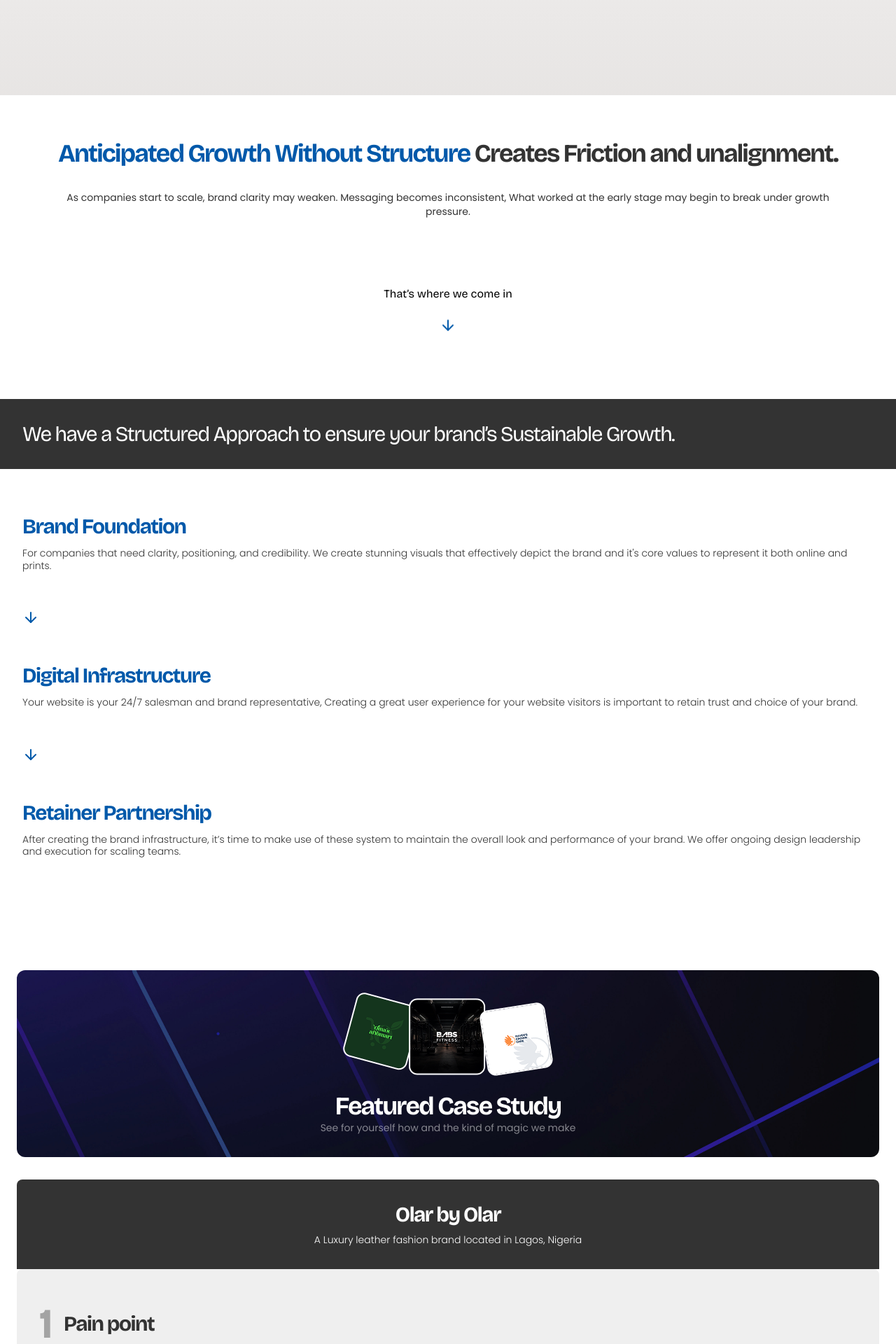
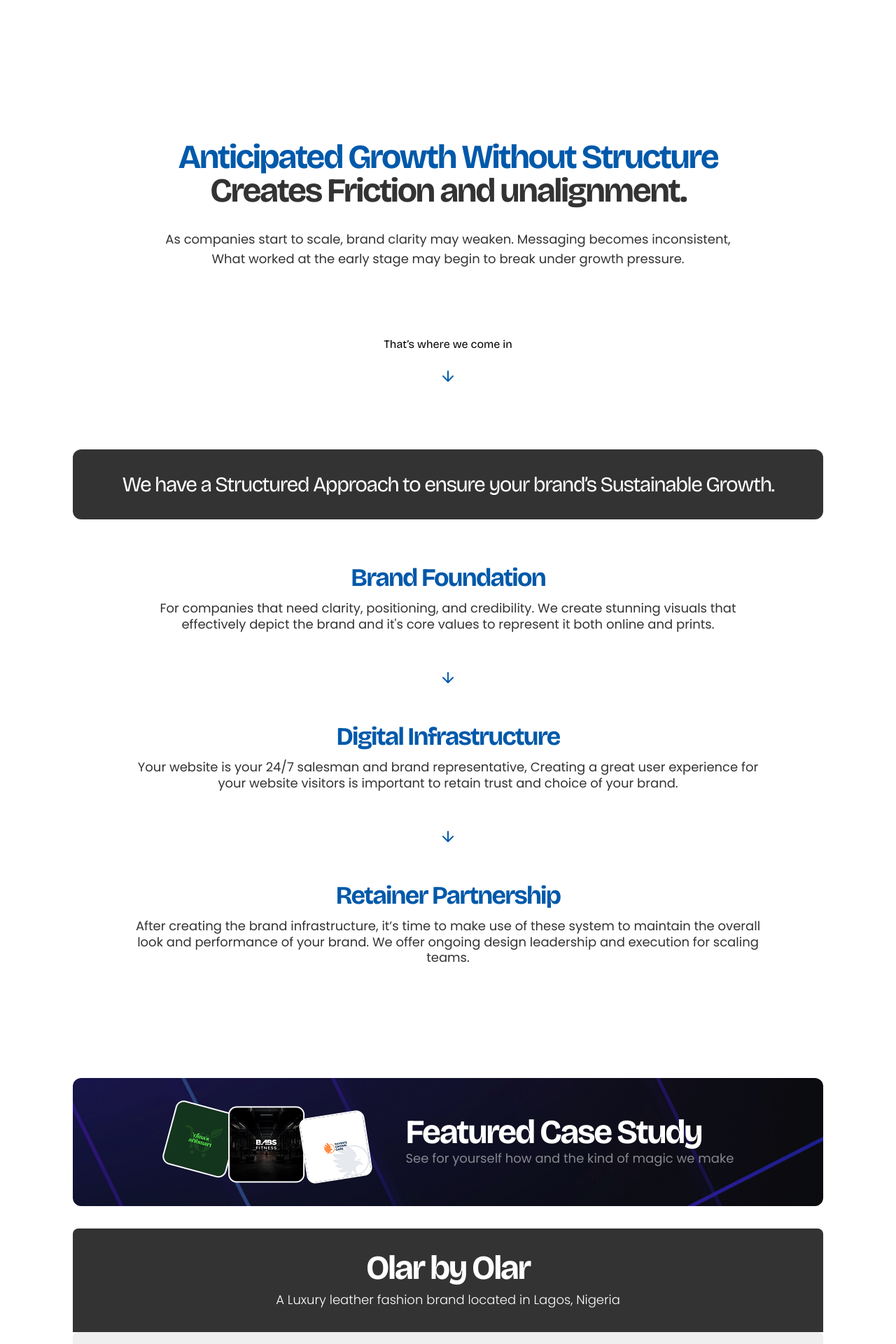
Before and after one commit to Thatboycalledolar/seventh-guru-website, a React (Vite) app: page / in a window 1280 px wide. Shown: the part 760-2680 px from the top of the page at 70% size. Built offline with nearby package versions, Linux system fonts and the light colour scheme.

Commit message:
homepage media query done

```diff
--- a/src/components/Clients2.jsx
+++ b/src/components/Clients2.jsx
@@ -14,10 +14,10 @@ export default function Clients2() {
   ];
 
   return (
-    <div className=" flex flex-col justify-center items-center mb-16 w-full overflow-hidden ">
+    <div className=" flex flex-col justify-center items-center mb-16 w-full max-w-300 overflow-hidden ">
        <div className="flex flex-col items-center px-12 gap-2 mb-8 text-(--text-color)">
-        <h2 className="text-4xl font-bold text-center leading-1.2 tracking-tighter">Our Clients trust us <br />completely</h2>
-        <p className="text-sm font-body text-center">We are trusted by clients all around the globe</p>
+        <h2 className="text-4xl md:text-5xl font-bold text-center leading-1.2 tracking-tighter">Our Clients trust us completely</h2>
+        <p className="text-sm md:text-lg font-body text-center">We are trusted by clients all around the globe</p>
       </div>
 
         <div className="py-10 overflow-hidden overflow-x-hidden w-full max-w-162.5 md:max-w-300 md:px-48 px-16">
@@ -31,7 +31,7 @@ export default function Clients2() {
 
               <div className="flex shrink-0">
                 {[...clients, ...clients].map((client, index) => (
-                <div key={index} className="relative group w-[70px] h-[50px] mr-10 md:mr-16">
+                <div key={index} className="relative group w-[70px] h-[50px] mr-10 md:mr-16 md:h-16 md:w-20">
 
                   {/* base logo */}
                   <img
--- a/src/components/FeaturedCaseHeader.jsx
+++ b/src/components/FeaturedCaseHeader.jsx
@@ -3,11 +3,11 @@
 
 export default function FeaturedCaseHeader( {text} ) {
   return(
-    <div className="h-auto w-full justify-center text-white text-center gap-6 flex flex-col items-center bg-[url('/images/hero-bg.jpg')] bg-cover bg-center bg-no-repeat p-8 rounded-xl">
+    <div className="h-auto w-full justify-center text-white text-center gap-6 flex flex-col md:flex-row  md: gap-12 items-center bg-[url('/images/hero-bg.jpg')] bg-cover bg-center bg-no-repeat p-8 rounded-xl">
         <img src="/images/f-case-study.png" alt="" />
-        <div>
-          <h2 className="text-4xl font-bold leading-1.2 tracking-tighter">{text}</h2>
-        <p className="text-sm opacity-50 font-body">See for yourself how and the kind of magic we make</p>
+        <div className="md:flex flex-col items-start">
+          <h2 className="text-4xl md:text-5xl font-bold leading-1.2 tracking-tighter">{text}</h2>
+        <p className="text-sm md:text-lg opacity-50 font-body">See for yourself how and the kind of magic we make</p>
         </div>
       </div>
   )
--- a/src/components/FeaturedCaseStudy.jsx
+++ b/src/components/FeaturedCaseStudy.jsx
@@ -4,23 +4,23 @@ import FeaturedCaseHeader from "./FeaturedCaseHeader";
 
 export default function FeatureCaseStudy() {
   return(
-    <div className="flex flex-col items-center py-16 gap-8 px-6">
+    <div className="flex flex-col items-center max-w-300 py-16 gap-8 px-6 md:px-16">
       <FeaturedCaseHeader text="Featured Case Study" />
 
-      <div className="flex flex-col items-center">
+      <div className="flex flex-col items-center ">
         <div className="bg-(--text-color) w-full text-white py-8 flex flex-col items-center rounded-t-lg gap-2 text-center">
-          <h3 className="text-3xl font-bold tracking-tighter">Olar by Olar</h3>
-          <p className="font-light text-sm font-body">A Luxury leather fashion brand located in Lagos, Nigeria</p>
+          <h3 className="text-3xl md:text-5xl font-bold tracking-tighter">Olar by Olar</h3>
+          <p className="font-light text-sm md:text-lg font-body">A Luxury leather fashion brand located in Lagos, Nigeria</p>
         </div>
 
         <div className="flex flex-col gap-8 items-center">
-          <div className="bg-(--background-color) flex flex-col px-8 py-6 text-(--text-color) gap-3 rounded-lg">
+          <div className="bg-(--background-color) flex flex-col px-8 md:px-16 py-6 text-(--text-color) gap-3 rounded-lg">
             <div className="flex flex-col items-start py-6 gap-3">
               <div className="flex gap-4 font-bold items-center">
                 <p className="text-6xl opacity-40">1</p>
                 <h3 className="text-3xl tracking-tighter">Pain point</h3>
               </div>
-              <p className="text-sm font-body">A new luxury leather fashion brand that needs brand positioning, clarity and a compelling yet luxurious African identity</p>
+              <p className="text-sm md:text-md font-body">A new luxury leather fashion brand that needs brand positioning, clarity and a compelling yet luxurious African identity</p>
           </div>
 
           <div className="flex flex-col items-start py-6 gap-3">
@@ -28,7 +28,7 @@ export default function FeatureCaseStudy() {
               <p className="text-6xl opacity-40">2</p>
               <h3 className="text-3xl tracking-tighter">System built</h3>
             </div>
-            <p className="text-sm font-body">After getting on a discovery call, we built a system around minimalism and a strong combination of colors to show luxury. Clean and bold typeface with pattern to maintain African originality and a subtle blend of alternating background for flexibility and versatility.</p>
+            <p className="text-sm md:text-md font-body">After getting on a discovery call, we built a system around minimalism and a strong combination of colors to show luxury. Clean and bold typeface with pattern to maintain African originality and a subtle blend of alternating background for flexibility and versatility.</p>
           </div>
 
           <div className="flex flex-col items-start py-6 gap-3">
@@ -36,8 +36,8 @@ export default function FeatureCaseStudy() {
               <p className="text-6xl opacity-40">3</p>
               <h3 className="text-3xl tracking-tighter">Result</h3>
             </div>
-            <p className="text-sm font-body">Now, it’s time to put the system in to guide the design process...</p>
-            <div className="flex flex-col gap-10 mt-10 justify-center">
+            <p className="text-sm md:text-md font-body">Now, it’s time to put the system in to guide the design process...</p>
+            <div className="flex flex-col gap-10 mt-10 justify-center md:grid grid-cols-3 md:justify-center">
               <img src="/images/image-1.png" alt="branding image 1" className="h-auto w-[320px] rounded-xl object-cover"/>
               <img src="/images/image-2.png" alt="branding image 2" className="h-auto w-[320px] rounded-xl object-cover"/>
               <img src="/images/image-3.png" alt="branding image 3" className="h-auto w-[320px] rounded-xl object-cover"/>
--- a/src/components/Hero.jsx
+++ b/src/components/Hero.jsx
@@ -2,7 +2,7 @@
 
  export default function Hero() {
   return(
-    <div className="flex flex-col items-center justify-center w-full h-screen px-8 pt-0 pb-34 bg-linear-to-b from-white to-stone-200">
+    <div className="flex flex-col items-center justify-center w-full h-screen px-8 pt-0 pb-34 ">
       <div className="flex flex-col items-center gap-4 mb-12 max-w-300">
         <h1 className="text-5xl md:text-7xl leading-1.2 text-center text-(--text-color) px-14 font-black tracking-tighter max-w-200">From ideas. We create. <span className="text-(--primary-color)">You Scale!</span></h1>
         <p className="text-center font-normal text-(--text-color) text-sm md:text-lg font-body">We Build Digital Infrastructure for Brands ready to grow.</p>
--- a/src/components/Problem.jsx
+++ b/src/components/Problem.jsx
@@ -2,10 +2,10 @@ import { ArrowDown } from "lucide-react"
 
 export default function Problem() {
   return(
-    <div className="w-full flex flex-col items-center gap-8 mb-4 px-8">
+    <div className="w-full flex flex-col items-center gap-8 mb-4 px-8 md:px-16 max-w-300">
         <div className=" py-16 gap-8 flex flex-col items-center">
-          <h3 className="text-4xl text-center font-bold text-(--text-color) leading-1.2 tracking-tighter"><span className="text-(--primary-color)">Anticipated Growth Without Structure</span> Creates Friction and unalignment.</h3>
-          <p className="text-center text-(--text-color) font-body text-sm font-normal px-8">As companies start to scale, brand clarity may weaken. Messaging becomes inconsistent, What worked at the early stage may begin to break under growth pressure.</p>
+          <h3 className="text-4xl md:text-5xl text-center font-bold text-(--text-color) leading-1.2 tracking-tighter max-w-4xl"><span className="text-(--primary-color)">Anticipated Growth Without Structure</span> Creates Friction and unalignment.</h3>
+          <p className="text-center text-(--text-color) font-body text-sm md:text-lg max-w-4xl font-normal px-8">As companies start to scale, brand clarity may weaken. Messaging becomes inconsistent, What worked at the early stage may begin to break under growth pressure.</p>
         </div>
 
       <div className="flex flex-col items-center gap-6">
--- a/src/components/Solution.jsx
+++ b/src/components/Solution.jsx
@@ -2,32 +2,32 @@ import { ArrowDown } from "lucide-react"
 
 export default function Solution() {
   return(
-    <div className="w-full flex flex-col items-center py-16 gap-8">
-      <div className="bg-(--text-color) w-full px-8 py-8">
-        <h2 className="text-left text-3xl font-normal leading-1.2 tracking-tighter text-white">We have a Structured Approach to ensure your brand’s Sustainable Growth.</h2>
+    <div className="w-full flex flex-col items-center px-8 py-16 md:px-16 max-w-300 gap-8">
+      <div className="bg-(--text-color) max-w-300 w-full px-8 py-8 rounded-xl">
+        <h2 className="text-center text-3xl font-normal leading-1.2 tracking-tighter text-white">We have a Structured Approach to ensure your brand’s Sustainable Growth.</h2>
       </div>
 
-      <div className="flex flex-col items-start px-8 py-8 gap-12">
+      <div className="flex flex-col items-start py-8 md:items-center gap-12 md:px-20">
 
-        <div className=" gap-3 flex flex-col items-start">
-            <h3 className="font-bold tracking-tighter text-3xl text-(--primary-color)">Brand Foundation</h3>
-            <p className="font-light text-(--text-color) text-sm font-body leading-tight w-full">For companies that need clarity, positioning, and credibility. We create stunning visuals that effectively depict the brand and it's core values to represent it both online and prints.</p>
+        <div className=" gap-3 flex flex-col items-start md:items-center">
+            <h3 className="font-bold tracking-tighter text-3xl md:text-4xl text-(--primary-color)">Brand Foundation</h3>
+            <p className="font-light text-(--text-color) text-sm md:text-lg md:font-normal font-body leading-tight w-full md:text-center">For companies that need clarity, positioning, and credibility. We create stunning visuals that effectively depict the brand and it's core values to represent it both online and prints.</p>
         </div>
 
-        <ArrowDown height={34} color="#0059AA"/>
+        <ArrowDown height={34} color="#0059AA" />
 
 
-        <div className=" gap-3 flex flex-col items-start">
-            <h3 className="font-bold tracking-tighter text-3xl text-(--primary-color)">Digital Infrastructure</h3>
-            <p className="font-light text-(--text-color) text-sm font-body leading-tight w-full">
+        <div className=" gap-3 flex flex-col items-start md:items-center">
+            <h3 className="font-bold tracking-tighter text-3xl md:text-4xl text-(--primary-color)">Digital Infrastructure</h3>
+            <p className="font-light text-(--text-color) text-sm md:text-lg md:font-normal font-body leading-tight w-full md:text-center">
               Your website is your 24/7 salesman and brand representative, Creating a great user experience for your website visitors is important to retain trust and choice of your brand.</p>
         </div>
 
         <ArrowDown height={34} color="#0059AA"/>
 
-        <div className=" gap-3 flex flex-col items-start">
-            <h3 className="font-bold tracking-tighter text-3xl text-(--primary-color)">Retainer Partnership</h3>
-            <p className="font-light text-(--text-color) text-sm font-body leading-tight w-full">After creating the brand infrastructure, it’s time to make use of these system to maintain the overall look and performance of your brand. We offer ongoing design leadership and execution for scaling teams.</p>
+        <div className=" gap-3 flex flex-col items-start md:items-center">
+            <h3 className="font-bold tracking-tighter text-3xl md:text-4xl text-(--primary-color)">Retainer Partnership</h3>
+            <p className="font-light text-(--text-color) text-sm md:text-lg md:font-normal font-body leading-tight w-full md:text-center">After creating the brand infrastructure, it’s time to make use of these system to maintain the overall look and performance of your brand. We offer ongoing design leadership and execution for scaling teams.</p>
         </div>
 
         </div>
--- a/src/components/WorkWithUs.jsx
+++ b/src/components/WorkWithUs.jsx
@@ -2,20 +2,20 @@ import MainBtn from "./MainBtn"
 
 export default function WorkWithUs() {
   return (
-    <div className="flex flex-col items-center px-12 py-16 gap-12 mb-16">
+    <div className="flex flex-col items-center px-12 py-16 gap-12 mb-16 max-w-300">
       <div className="text-center text-(--text-color) flex flex-col gap-4 items-center">
-        <h2 className="font-bold text-4xl leading-1.2 tracking-tighter">How to work with Us</h2>
-        <p className="text-sm font-body">Working with us is easy but we need to verify as we can’t work with every brand</p>
+        <h2 className="font-bold text-4xl md:text-5xl leading-1.2 tracking-tighter">How to work with Us</h2>
+        <p className="text-sm md:text-lg font-body">Working with us is easy but we need to verify as we can’t work with every brand</p>
       </div>
 
-      <div className="flex flex-col gap-8 items-center">
-        <p className="font-body font-light bg-(--background-color) p-6 rounded-md text-sm w-full">Apply to work with us by filling out our Application form</p>
+      <div className="flex flex-col gap-8 items-center w-full">
+        <p className="font-body font-light bg-(--background-color) p-6 rounded-md text-sm md:text-lg w-full">Apply to work with us by filling out our Application form</p>
 
-        <p className="font-body font-light bg-(--background-color) p-6 rounded-md text-sm w-full">Get on a Discovery call</p>
+        <p className="font-body font-light bg-(--background-color) p-6 rounded-md text-sm md:text-lg w-full">Get on a Discovery call</p>
 
-        <p className="font-body font-light bg-(--background-color) p-6 rounded-md text-sm w-full">We device the best strategy for your brand and execute</p>
+        <p className="font-body font-light bg-(--background-color) p-6 rounded-md text-sm md:text-lg w-full">We device the best strategy for your brand and execute</p>
 
-        <p className="font-body font-light bg-(--background-color) p-6 rounded-md text-sm w-full">Long term Partnership</p>
+        <p className="font-body font-light bg-(--background-color) p-6 rounded-md text-sm md:text-lg w-full">Long term Partnership</p>
       </div>
       <MainBtn text="Apply Now" link="/Apply" />
     </div>
```
